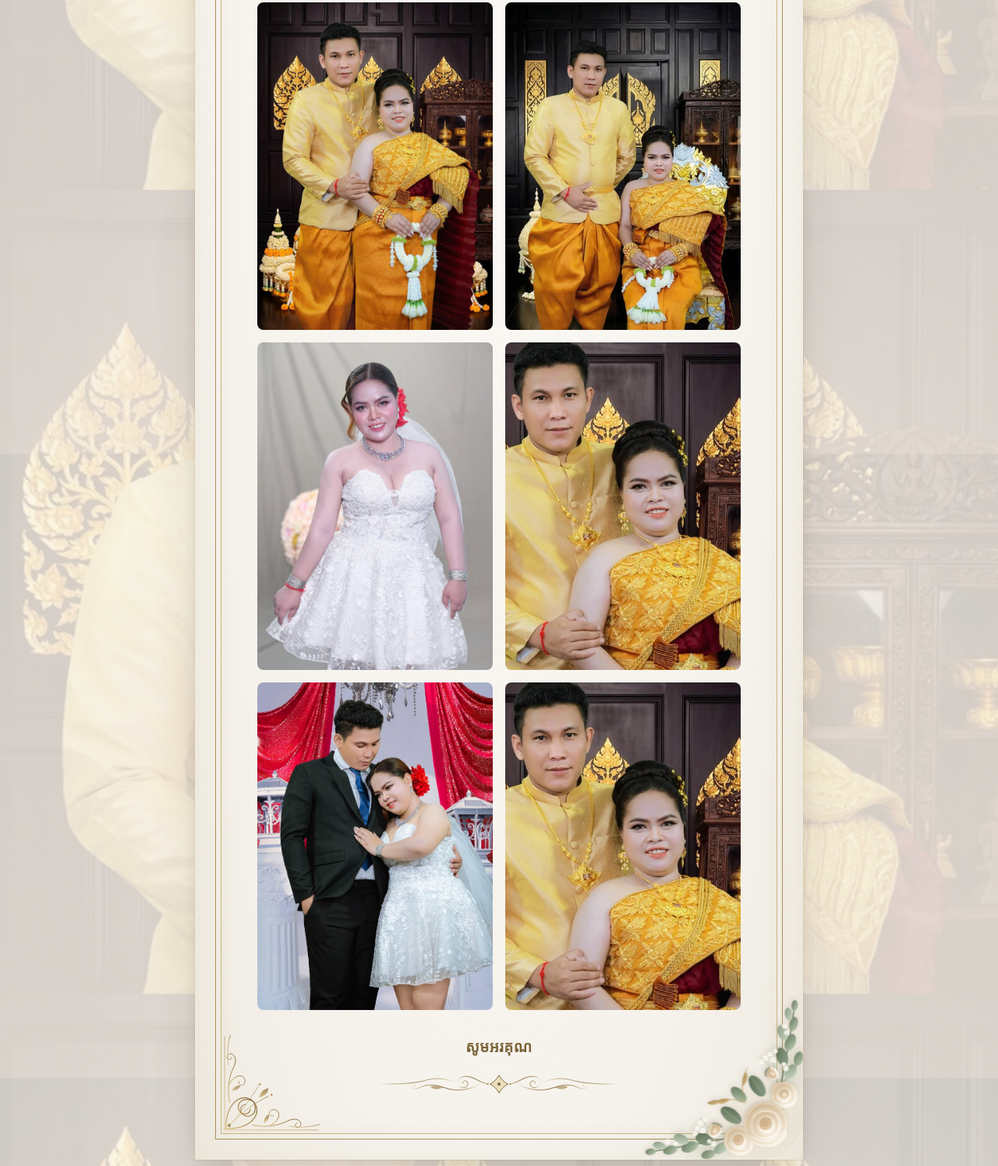
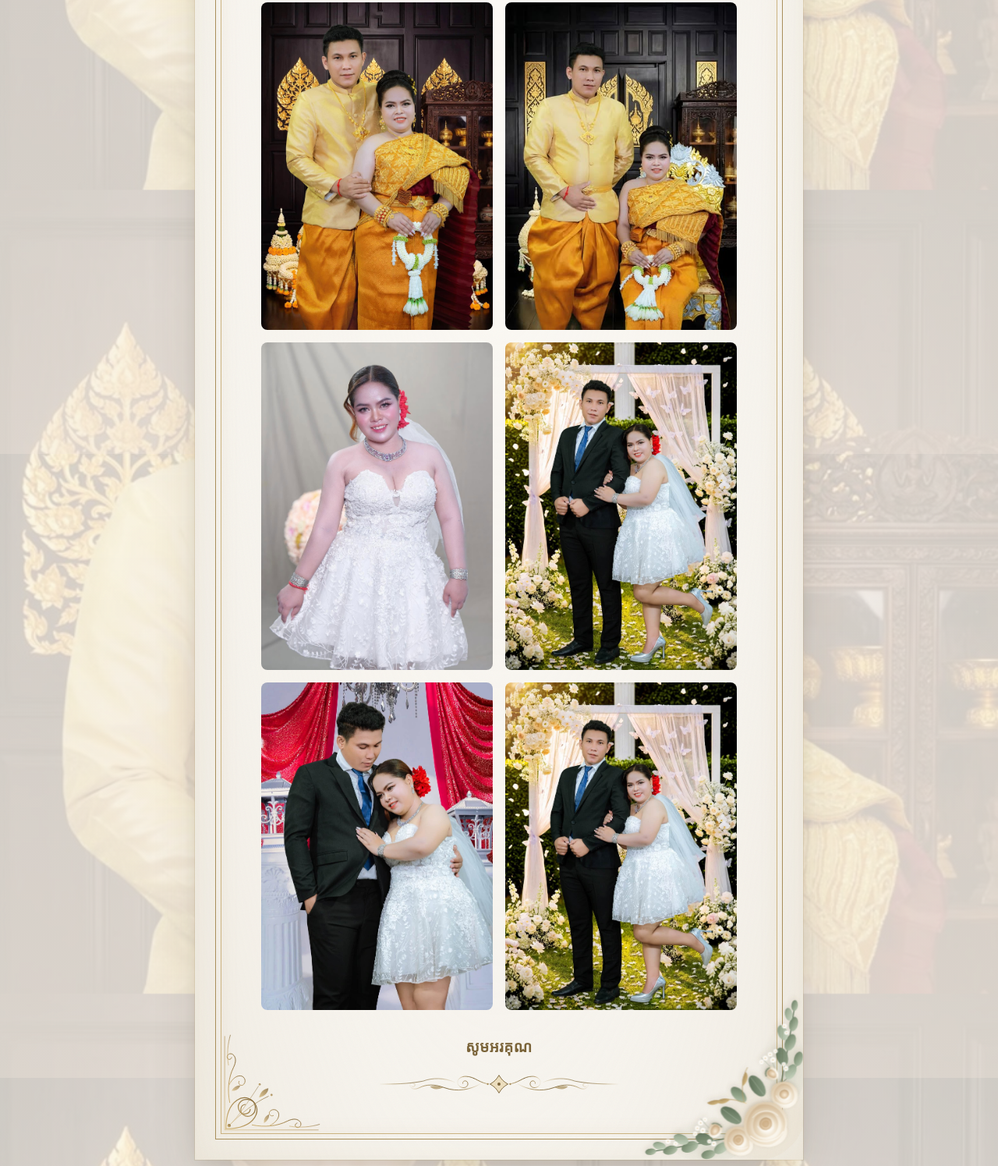
Before and after one commit to sreyleaknorn/samphors-wedding, a plain HTML site: page index.html in a window 1280 px wide. Shown: the part 1818-3313 px from the top of the page at 78% size. Drawn offline with nearby package versions, Linux system fonts and the light colour scheme; a web font is replaced by a local one.

Commit message:
Replace waterfall image with a new version

```diff
--- a/index.html
+++ b/index.html
@@ -597,9 +597,9 @@ body.no-scroll {
 			<img src="images/3.jpg" alt="Ocean Coast">
 			<img src="images/2.jpg" alt="River Valley">
 			<img src="images/1.jpg" alt="Mountains">
-			<img src="images/4.jpg" alt="Waterfall">
+			<img src="images/4s.jpg" alt="Waterfall">
 			<img src="images/5.jpg" alt="Forest">
-			<img src="images/4.jpg" alt="Waterfall">
+			<img src="images/4s.jpg" alt="Waterfall">
 		  </div>
 
 
```
